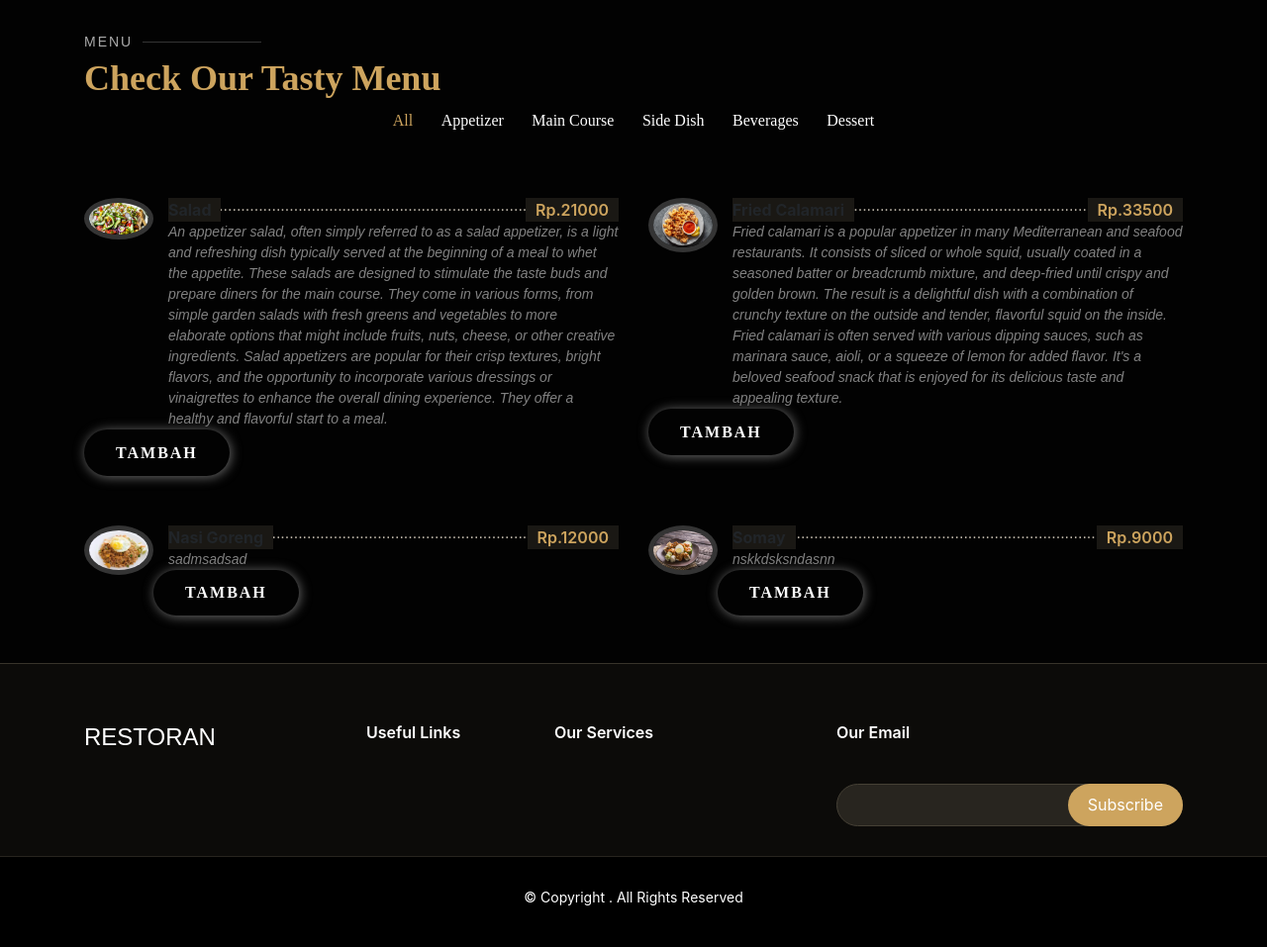
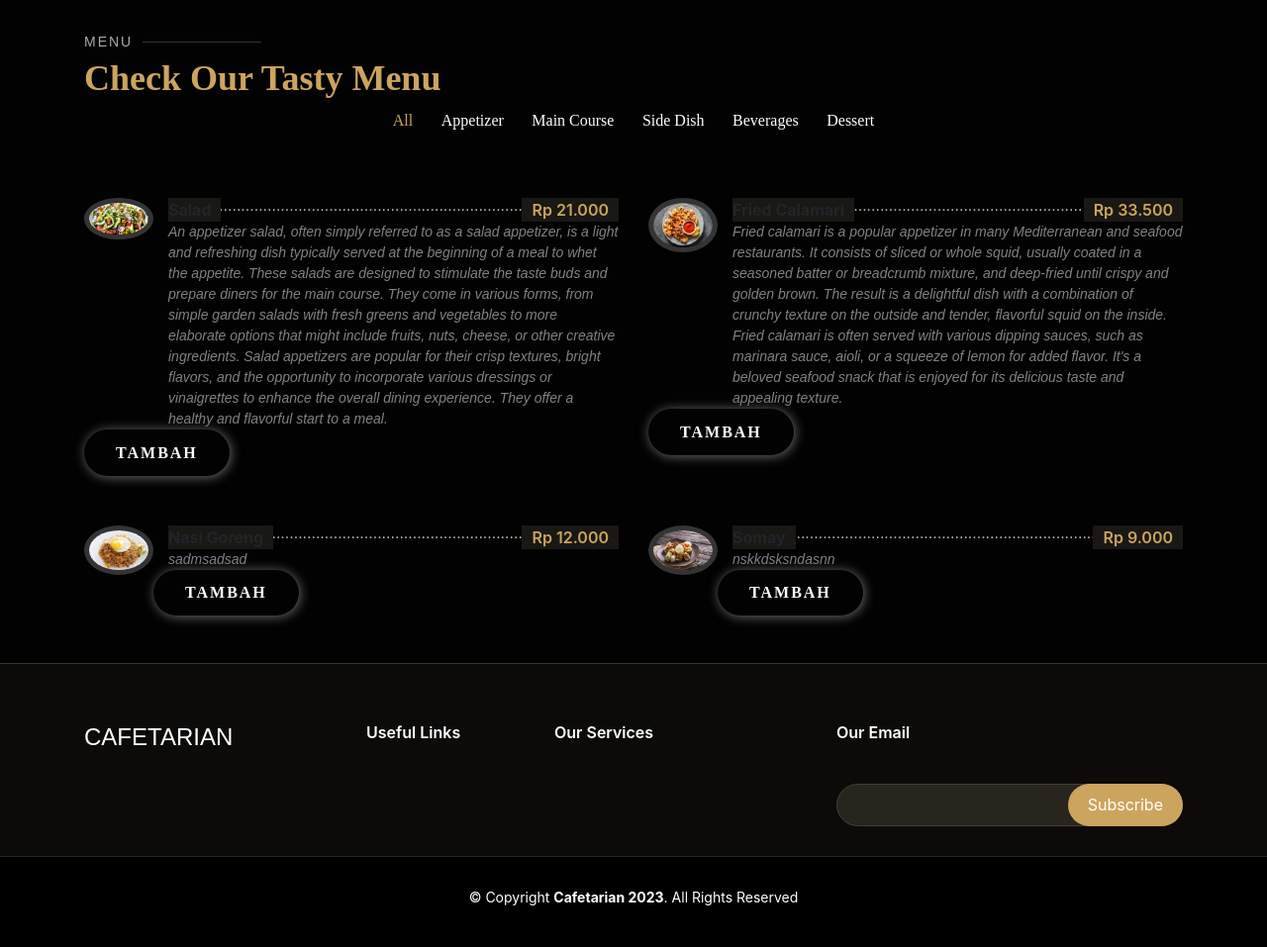
Before and after one commit to AndaruHP/web_restoran, a PHP site: page / in a window 1280 px wide. Shown: the part 2322-3279 px from the top of the page at 99% size. Run offline with PHP 8.4, Linux system fonts and the light colour scheme; the visitor is signed in with stand-in values (Sample User, id 1); data comes from the database, SQL or seed files in the repository; some libraries are stand-ins or nearby versions.

Commit message:
update dikit

```diff
--- a/cart/cart.php
+++ b/cart/cart.php
@@ -1,5 +1,9 @@
 <?php
 session_start();
+if (!isset($_SESSION['user_id'])) {
+    header('location: ../loginAndRegister/login.php');
+    exit;
+}
 
 include('../database/connect.php');
 
--- a/index.php
+++ b/index.php
@@ -9,7 +9,7 @@ include('database/connect.php');
 <head>
     <meta charset="UTF-8">
     <meta name="viewport" content="width=device-width, initial-scale=1.0">
-    <title>Restoran</title>
+    <title>Cafetarian</title>
     <link rel="stylesheet" type="text/css" href="css/navbar.css">
     <link rel="stylesheet" type="text/css" href="css/index.css">
     <link rel="stylesheet" href="https://cdn.jsdelivr.net/npm/aos@2.3.4/dist/aos.css">
@@ -22,7 +22,7 @@ include('database/connect.php');
     <nav class="navbar navbar-expand-lg fixed-top">
         <div class="container">
             <a class="navbar-brand" href="#">
-            Restoran
+                Cafetarian
             </a>
             <button class="navbar-toggler" type="button" data-toggle="collapse" data-target="#navbarNav" aria-controls="navbarNav" aria-expanded="false" aria-label="Toggle navigation">
                 <span class="navbar-toggler-icon"></span>
@@ -42,8 +42,6 @@ include('database/connect.php');
             </div>
         </div>
     </nav>
-
-
     <div class="title-container" data-aos="fade-up" data-aos-duration="1000">
         <h1 data-aos="fade-up" data-aos-duration="1000">Restaurant Name</h1>
         <p data-aos="fade-up" data-aos-duration="1000">Lorem ipsum dolor sit, amet consectetur adipisicing elit. Eaque suscipit tenetur sed itaque minima officiis quis amet quam provident! Sunt, <br> laudantium quae. Voluptates facilis harum non ad quaerat modi veniam?</p>
@@ -53,8 +51,7 @@ include('database/connect.php');
             </button>
         </div>
     </div>
-
-    <section id="about" class="about"  data-aos-offset="500" data-aos-duration="1000">>
+    <section id="about" class="about" data-aos-offset="500" data-aos-duration="1000">>
         <div class="container" data-aos="fade-up">
             <div class="row">
                 <div class="col-lg-6 order-1 o  rder-lg-2" data-aos="zoom-in" data-aos-delay="100">
@@ -79,7 +76,6 @@ include('database/connect.php');
             </div>
         </div>
     </section>
-
     <section class="carousel mb-5" data-aos="fade-right" data-aos-offset="500" data-aos-duration="2000">
         <div id="carouselExampleIndicators" class="carousel slide" data-ride="carousel">
             <ol class="carousel-indicators">
@@ -128,9 +124,11 @@ include('database/connect.php');
             </a>
         </div>
     </section>
-
     <?php
     if (isset($_POST['add_to_cart'])) {
+        if (!isset($_SESSION['user_id'])) {
+            header('location: loginAndRegister/login.php');
+        } else {
             $id_produk = $_POST['id_produk'];
             $id_user = $_POST['id_user'];
 
@@ -142,26 +140,25 @@ include('database/connect.php');
                 $update_query = "UPDATE cart_table SET quantity = quantity + 1 WHERE product_id = '$id_produk' AND user_id = '$id_user'";
                 $update_result = mysqli_query($conn, $update_query);
 
-            // if ($update_result) {
-            //     echo "<script>alert('Jumlah produk dalam keranjang berhasil diperbarui')</script>";
-            // } else {
-            //     echo "<script>alert('Gagal memperbarui jumlah produk dalam keranjang')</script>";
-            // }
+                if ($update_result) {
+                    echo "<script>alert('Jumlah produk dalam keranjang berhasil diperbarui')</script>";
+                } else {
+                    echo "<script>alert('Gagal memperbarui jumlah produk dalam keranjang')</script>";
+                }
             } else {
                 // Produk belum ada di keranjang, tambahkan dengan jumlah awal 1
                 $insert_query = "INSERT INTO cart_table (product_id, user_id, quantity) VALUES ('$id_produk', '$id_user', 1)";
                 $insert_result = mysqli_query($conn, $insert_query);
 
-            // if ($insert_result) {
-            //     echo "<script>alert('Produk berhasil ditambahkan ke keranjang')</script>";
-            // } else {
-            //     echo "<script>alert('Gagal menambahkan produk ke keranjang')</script>";
-            // }
+                if ($insert_result) {
+                    echo "<script>alert('Produk berhasil ditambahkan ke keranjang')</script>";
+                } else {
+                    echo "<script>alert('Gagal menambahkan produk ke keranjang')</script>";
                 }
             }
-
+        }
+    }
     ?>
-
     <section id="menu" class="menu section-bg mb-5">
         <div class="container" data-aos="fade-up">
 
@@ -169,7 +166,6 @@ include('database/connect.php');
                 <h2>Menu</h2>
                 <p>Check Our Tasty Menu</p>
             </div>
-
             <div class="row" data-aos="fade-up" data-aos-delay="100">
                 <div class="col-lg-12 d-flex justify-content-center">
                     <ul id="menu-flters">
@@ -182,9 +178,8 @@ include('database/connect.php');
                     </ul>
                 </div>
             </div>
-
-<div class="row menu-container" data-aos="fade-up" data-aos-delay="200">
-
+            <!-- <div class="row menu-container" data-aos="fade-up" data-aos-delay="200"> -->
+            <div class="row menu-container">
                 <?php
                 $sql = "SELECT * FROM data_makanan";
                 $result = mysqli_query($conn, $sql);
@@ -196,72 +191,55 @@ include('database/connect.php');
                         </div>
                         <div class="menu-content">
                             <a class="menu-title"><?= $key['nama_menu'] ?></a>
-                <span>Rp.<?= $key['harga_menu'] ?></span>
+                            <span>Rp <?= number_format($key['harga_menu'], 0, ',', '.') ?></span>
                         </div>
                         <div class="menu-ingredients">
-              <?=$key['deskripsi_menu'] ?>
+                            <?= $key['deskripsi_menu'] ?>
                         </div>
                         <form action="" method="post">
                             <div class="button-container">
                                 <button class="add btn" type="submit" name="add_to_cart">Tambah</button>
                                 <input type="hidden" name="id_produk" value="<?= $key['id_menu'] ?>">
-                <!-- <input type="hidden" name="id_user" value="<?= $_SESSION['user_id'] ?>"> -->
+                                <input type="hidden" name="id_user" value="<?= $_SESSION['user_id'] ?>">
                             </div>
                         </form>
                     </div>
                 <?php endforeach; ?>
             </div>
-
-
-
-
-
         </div>
-    </section><!-- End Menu Section -->
-
-
-
-
+    </section>
+    <!-- End Menu Section -->
     <!-- ======= Footer ======= -->
     <footer id="footer">
         <div class="footer-top">
             <div class="container">
                 <div class="row">
-
                     <div class="col-lg-3 col-md-6">
                         <div class="footer-info">
-              <h3>Restoran</h3>
+                            <h3>Cafetarian</h3>
                             <p>
 
                             </p>
-
                         </div>
                     </div>
-
                     <div class="col-lg-2 col-md-6 footer-links">
                         <h4>Useful Links</h4>
                     </div>
-
                     <div class="col-lg-3 col-md-6 footer-links">
                         <h4>Our Services</h4>
-
                     </div>
-
                     <div class="col-lg-4 col-md-6 footer-newsletter">
                         <h4>Our Email</h4>
                         <form action="" method="post">
                             <input type="email" name="email"><input type="submit" value="Subscribe">
                         </form>
-
-          </div>
-
                     </div>
                 </div>
             </div>
-
+        </div>
         <div class="container">
             <div class="copyright">
-        &copy; Copyright <strong><span></span></strong>. All Rights Reserved
+                &copy; Copyright <strong><span>Cafetarian 2023</span></strong>. All Rights Reserved
             </div>
             <div class="credits">
                 <!-- All the links in the footer should remain intact. -->
@@ -271,13 +249,12 @@ include('database/connect.php');
                 <!-- Designed by <a href="https://bootstrapmade.com/">BootstrapMade</a> -->
             </div>
         </div>
-
     </footer><!-- End Footer -->
 
 
     <script src="https://code.jquery.com/jquery-3.6.0.min.js"></script>
     <script src="https://cdnjs.cloudflare.com/ajax/libs/jquery.isotope/3.0.6/isotope.pkgd.min.js"></script>
-    <!-- <script src="https://code.jquery.com/jquery-3.2.1.slim.min.js" integrity="sha384-KJ3o2DKtIkvYIK3UENzmM7KCkRr/rE9/Qpg6aAZGJwFDMVNA/GpGFF93hXpG5KkN" crossorigin="anonymous"></script> -->
+    <script src="https://code.jquery.com/jquery-3.2.1.slim.min.js" integrity="sha384-KJ3o2DKtIkvYIK3UENzmM7KCkRr/rE9/Qpg6aAZGJwFDMVNA/GpGFF93hXpG5KkN" crossorigin="anonymous"></script>
     <script src="https://cdn.jsdelivr.net/npm/popper.js@1.12.9/dist/umd/popper.min.js" integrity="sha384-ApNbgh9B+Y1QKtv3Rn7W3mgPxhU9K/ScQsAP7hUibX39j7fakFPskvXusvfa0b4Q" crossorigin="anonymous"></script>
     <script src="https://cdn.jsdelivr.net/npm/bootstrap@4.0.0/dist/js/bootstrap.min.js" integrity="sha384-JZR6Spejh4U02d8jOt6vLEHfe/JQGiRRSQQxSfFWpi1MquVdAyjUar5+76PVCmYl" crossorigin="anonymous"></script>
     <script src="https://cdn.jsdelivr.net/npm/aos@2.3.4/dist/aos.js"></script>
@@ -286,12 +263,12 @@ include('database/connect.php');
     </script>
     <script>
         $('.carousel').carousel({
-                interval: 5000  // Set the interval to 5000 milliseconds (5 seconds)
+            interval: 5000 // Set the interval to 5000 milliseconds (5 seconds)
         });
     </script>
 
     <script>
-    $(document).ready(function () {
+        $(document).ready(function() {
             // Initialize Isotope
             $('.menu-container').isotope({
                 itemSelector: '.menu-item',
@@ -299,11 +276,13 @@ include('database/connect.php');
             });
 
             // Filter items on button click
-        $('#menu-flters li').on('click', function () {
+            $('#menu-flters li').on('click', function() {
                 $('#menu-flters li').removeClass('filter-active');
                 $(this).addClass('filter-active');
                 var selector = $(this).data('filter');
-            $('.menu-container').isotope({ filter: selector });
+                $('.menu-container').isotope({
+                    filter: selector
+                });
             });
         });
     </script>
--- a/loginAndRegister/register.php
+++ b/loginAndRegister/register.php
@@ -23,7 +23,7 @@ if (isset($_SESSION['user_login'])) {
 
 <nav class="navbar navbar-expand-lg">
     <div class="container">
-            <a class="navbar-brand" href="../index.php">Restoran</a>
+        <a class="navbar-brand" href="../index.php">Cafetarian</a>
         <div class="collapse navbar-collapse">
             <ul class="navbar-nav ms-auto">
                 <li class="nav-item">
@@ -38,7 +38,7 @@ if (isset($_SESSION['user_login'])) {
 </nav>
 
 <body>
-    <div class="container col-4 mt-5">
+    <div class="container col-3 mt-5">
         <?php
         // cek kalo semua data sudah masuk atau belum
         if (isset($_POST['submit_register'])) {
@@ -120,6 +120,7 @@ if (isset($_SESSION['user_login'])) {
             <p>Back to homepage <a href="../index.php">Homepage</a></p>
         </div>
     </div>
+
 </body>
 
 </html>
```
Lines whose indentation alone changed are shown as unchanged.
